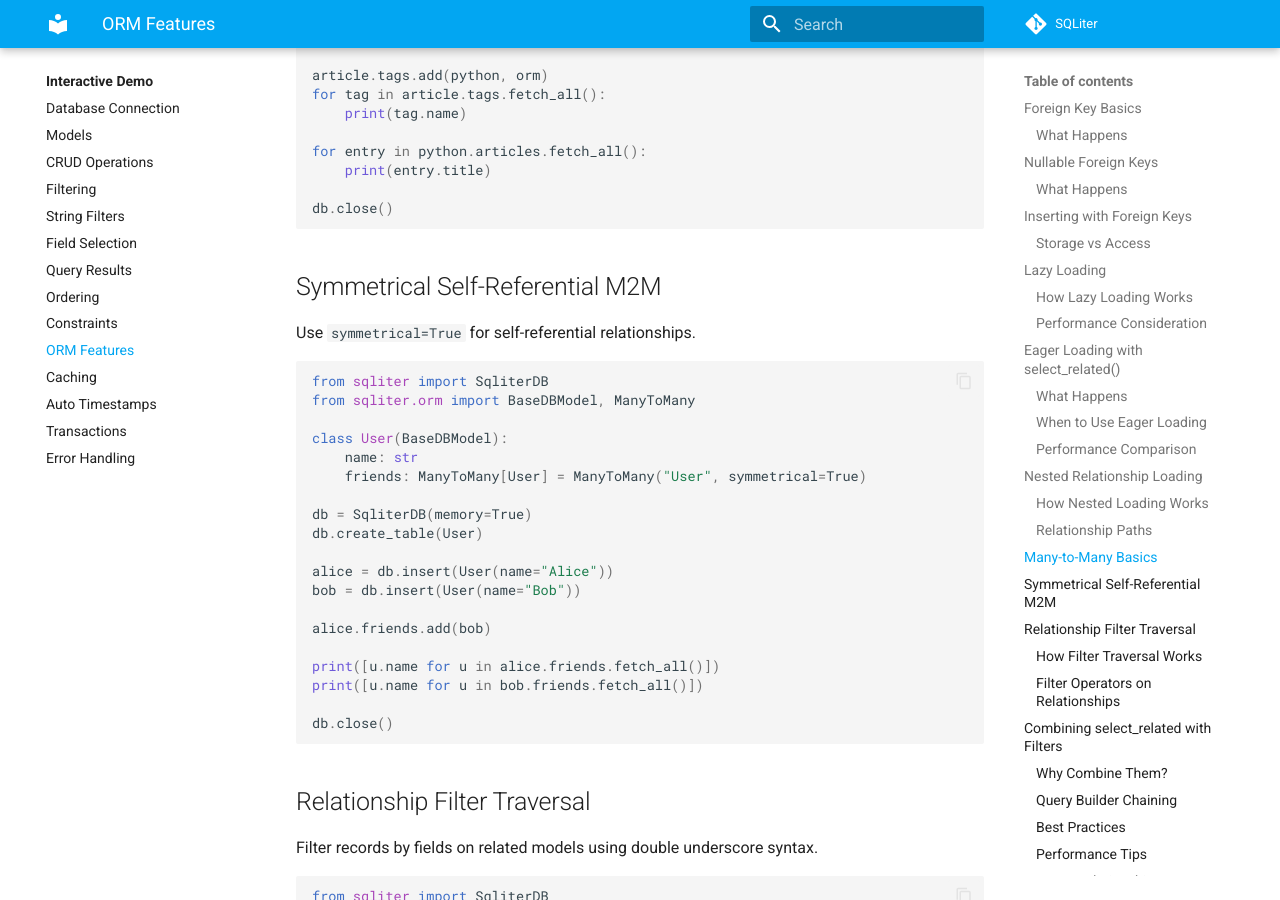
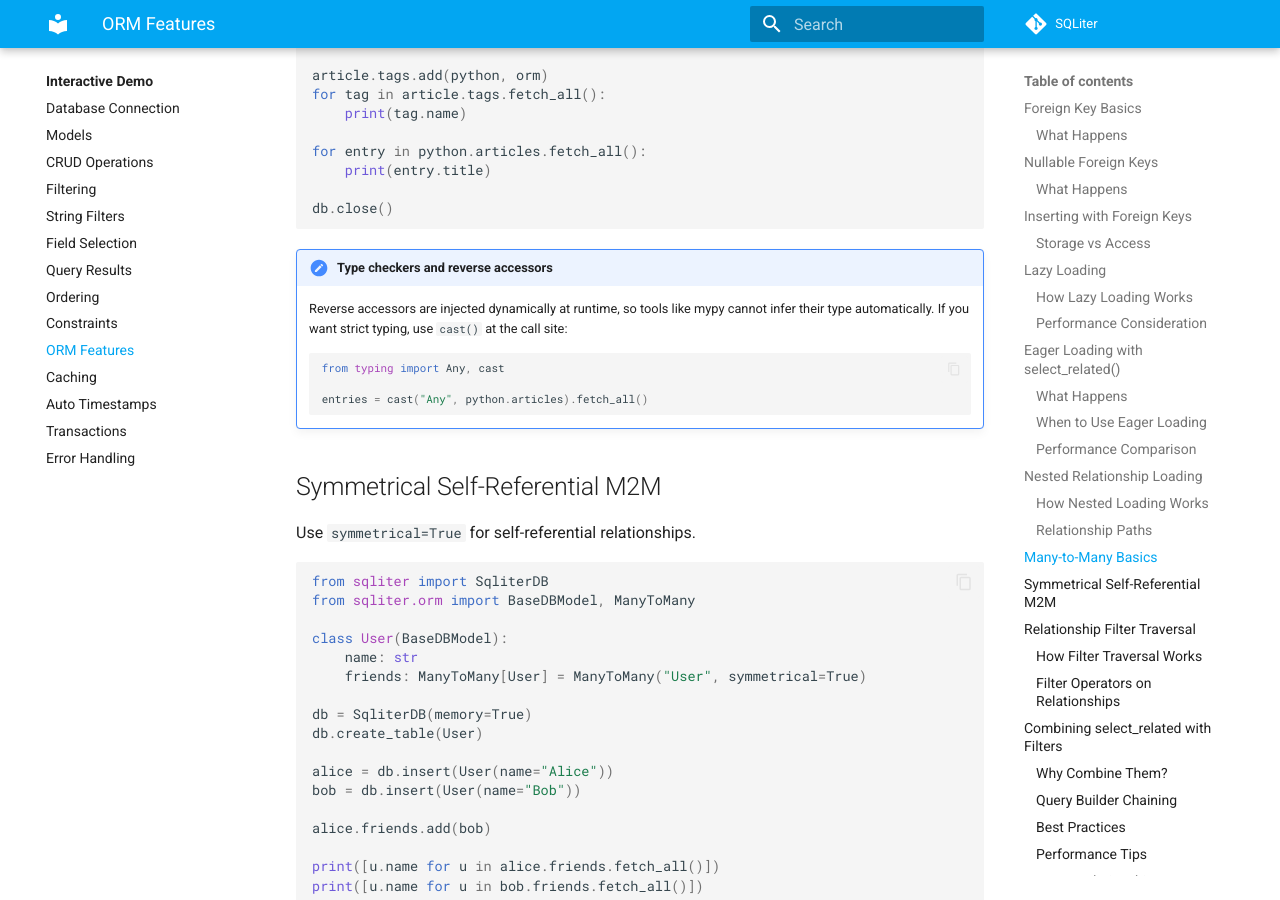
Before and after one commit to seapagan/sqliter-py, an MkDocs documentation site: the page built from docs/tui-demo/orm.md, in a window 1280 px wide and 900 px high, scrolled down 7184 px. Built offline with MkDocs 1.6.1 and Material for MkDocs 9.7.7, drawn with Linux system fonts in a browser that asks for light colours; plug-ins that fetch from the network failed and are left out; comment, search, counter and statistics services are not loaded.

Commit message:
Document mypy cast for reverse M2M accessors

````diff
--- a/docs/tui-demo/orm.md
+++ b/docs/tui-demo/orm.md
@@ -361,6 +361,17 @@ db.close()
 # --8<-- [end:m2m-basic]
 ```
 
+!!! note "Type checkers and reverse accessors"
+    Reverse accessors are injected dynamically at runtime, so tools like mypy
+    cannot infer their type automatically. If you want strict typing, use
+    `cast()` at the call site:
+
+    ```python
+    from typing import Any, cast
+
+    entries = cast("Any", python.articles).fetch_all()
+    ```
+
 ## Symmetrical Self-Referential M2M
 
 Use `symmetrical=True` for self-referential relationships.
````
Also changed, not shown: docs/guide/many-to-many.md (+11 -0 lines).
